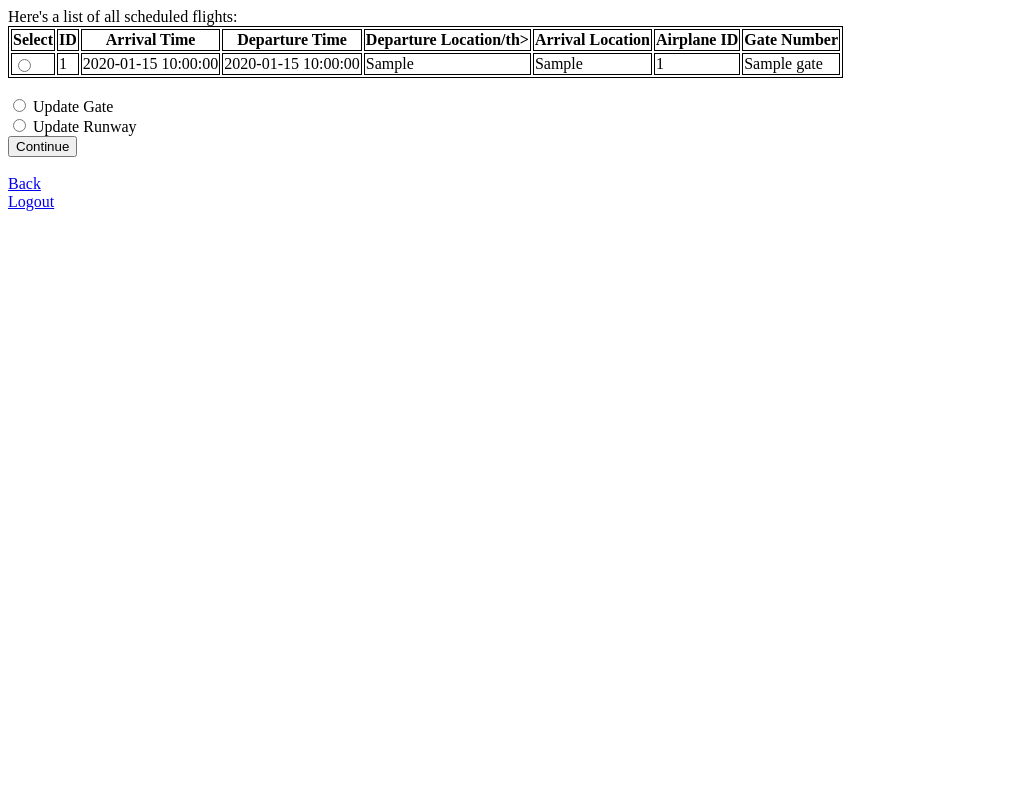
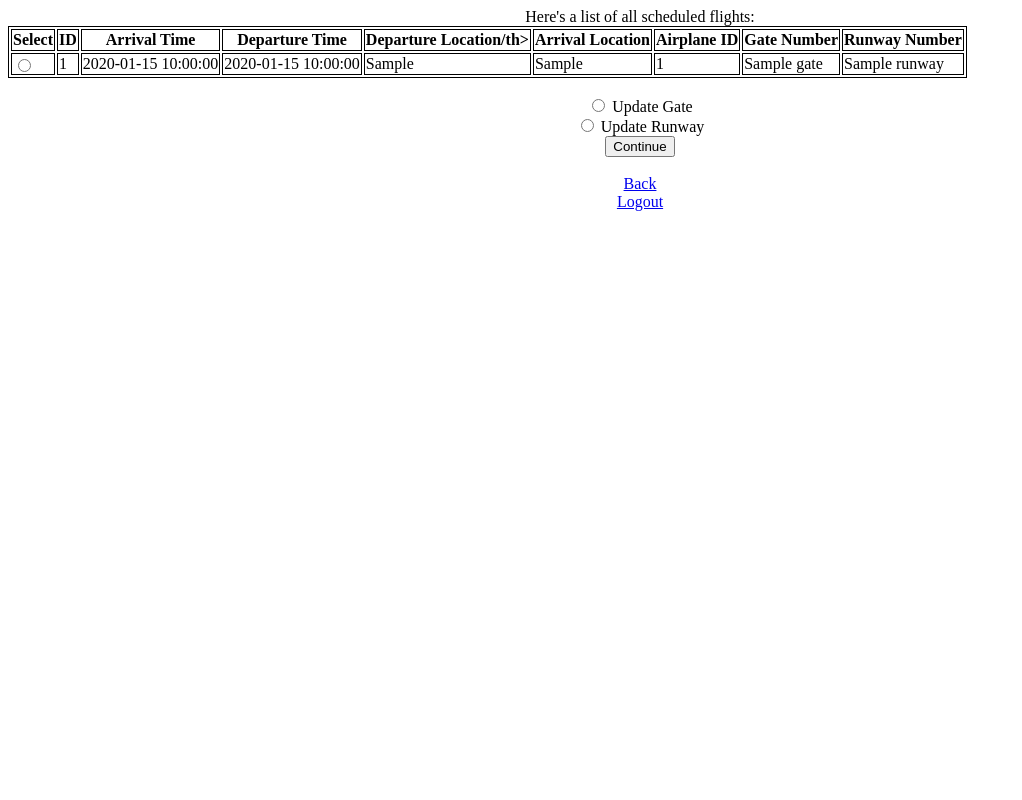
Before and after one commit to trannolis/jfk_atms, a Flask app: page /getFlights in a window 1280 px wide. Shown: the whole page, without its empty margins (0-1022 px from the left). Run offline with Flask 2, Linux system fonts and the light colour scheme; a database or web service that is not in the repository returns one stand-in record (values such as "Sample title").

Commit message:
Fixed Bugs in Change Gate & Runway

```diff
--- a/source/main.py
+++ b/source/main.py
@@ -260,9 +260,6 @@ def vacantGates():
     gate_changed = session.get('select', None)
     availableGates = mongo.db['gate'].find({'is_vacant': {'$eq': True}})
     gates_arr = [gate for gate in availableGates]
-    print(len(gates_arr))
-    #ongo.db['flight'].updateOne({'_id': flight_changed}, {'$set' : {'gate': new_gateID}})
-    #mongo.db['gate'].updateOne({'_id': new_gateID}, {'$set' : {'is_vacant': False}})
     return render_template('vacantGates.html', gates = gates_arr)
 
 @main.route('/vacantRunways', methods = ["GET", "POST"])
@@ -279,10 +276,12 @@ def vacantRunways():
 def changeGate():
     """ATC can change Gate number for a flight"""
     new_gateID = request.form.get("select")
-    print(new_gateID)
     flight_id = session.get('select')
-    mongo.db['flight'].update_one({'_id': flight_id}, {'$set': {'gate': new_gateID}})
-    mongo.db['gate'].update_one({'_id': new_gateID}, {'$set' : {'is_vacant': False}})
+    old_flight = mongo.db['flight'].find_one({'_id': int(flight_id)})
+    old_gate = old_flight['gate']
+    mongo.db['flight'].update_one({'_id': int(flight_id)}, {'$set': {'gate': int(new_gateID)}})
+    mongo.db['gate'].update_one({'_id': int(new_gateID)}, {'$set' : {'is_vacant': False}})
+    mongo.db['gate'].update_one({'_id': int(old_gate)}, {'$set' : {'is_vacant': True}})
     return redirect('/getFlights')
 
 @main.route('/changeRunway', methods = ["GET", "POST"])
@@ -290,8 +289,11 @@ def changeRunway():
     """ATC can change Runway number for a flight"""
     runwayID = request.form.get("select")
     flight_id = session.get('select')
-    #mongo.db['flight'].update_one({'_id': flight_id}, {'$set' : {'runway': runwayID}})
-    mongo.db['runway'].update_one({'_id': runwayID}, {'$set' : {'is_vacant': False}})
+    old_flight = mongo.db['flight'].find_one({'_id': int(flight_id)})
+    old_runway = old_flight['runway']
+    mongo.db['flight'].update_one({'_id': int(flight_id)}, {'$set' : {'runway': int(runwayID)}})
+    mongo.db['runway'].update_one({'_id': int(runwayID)}, {'$set' : {'is_vacant': False}})
+    mongo.db['runway'].update_one({'_id': int(old_runway)}, {'$set' : {'is_vacant': True}})
     return redirect('/getFlights')
 
 @main.route('/logout')
--- a/source/templates/show_flights.html
+++ b/source/templates/show_flights.html
@@ -1,7 +1,7 @@
 <html>
 <head>
 </head>
-<body>
+<body style="text-align:center">
 
 <style type="text/css">
 	table, th, td{
@@ -11,7 +11,7 @@
 
 Here's a list of all scheduled flights:
 
-<table>
+<table class="center">
 	<th> Select </th>
 	<th>ID</th>
 	<th>Arrival Time</th>
@@ -20,6 +20,7 @@ Here's a list of all scheduled flights:
 	<th>Arrival Location</th>
 	<th> Airplane ID</th>
 	<th> Gate Number </th>
+	<th> Runway Number</th>
 
 <form action="/showFlights" method="POST">
 {% for flight in flights %}
@@ -33,6 +34,7 @@ Here's a list of all scheduled flights:
 		<td>{{flight['arrivalLocation']}}</td>
 		<td>{{flight['airplaneId']}}</td>
 		<td>{{flight['gate']}}</td>
+		<td>{{flight['runway']}}</td>
 	</tr>
 {% endfor %}
 </table>
--- a/source/templates/vacantGates.html
+++ b/source/templates/vacantGates.html
@@ -1,7 +1,7 @@
 <html>
 <head>
 </head>
-<body>
+<body style="text-align:center">
 
 <style type="text/css">
 	table, th, td{
@@ -13,7 +13,7 @@ Here's a list of all available gates:
 
 <form action="/changeGate" method="POST">
 
-<table>
+<table class="center">>
 	<th> Select </th>
 	<th>ID</th>
 	<th>X_coord</th>
```
Also changed, not shown: source/templates/vacantRunways.html (+4 -4 lines).
